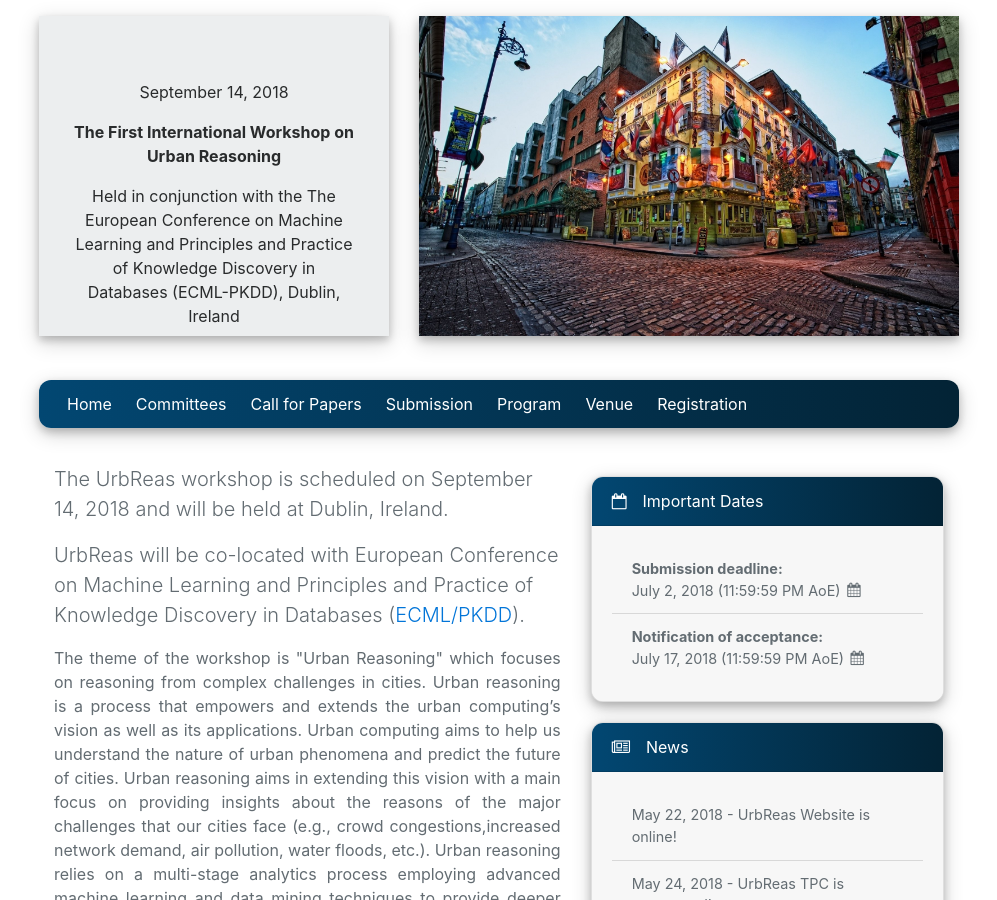
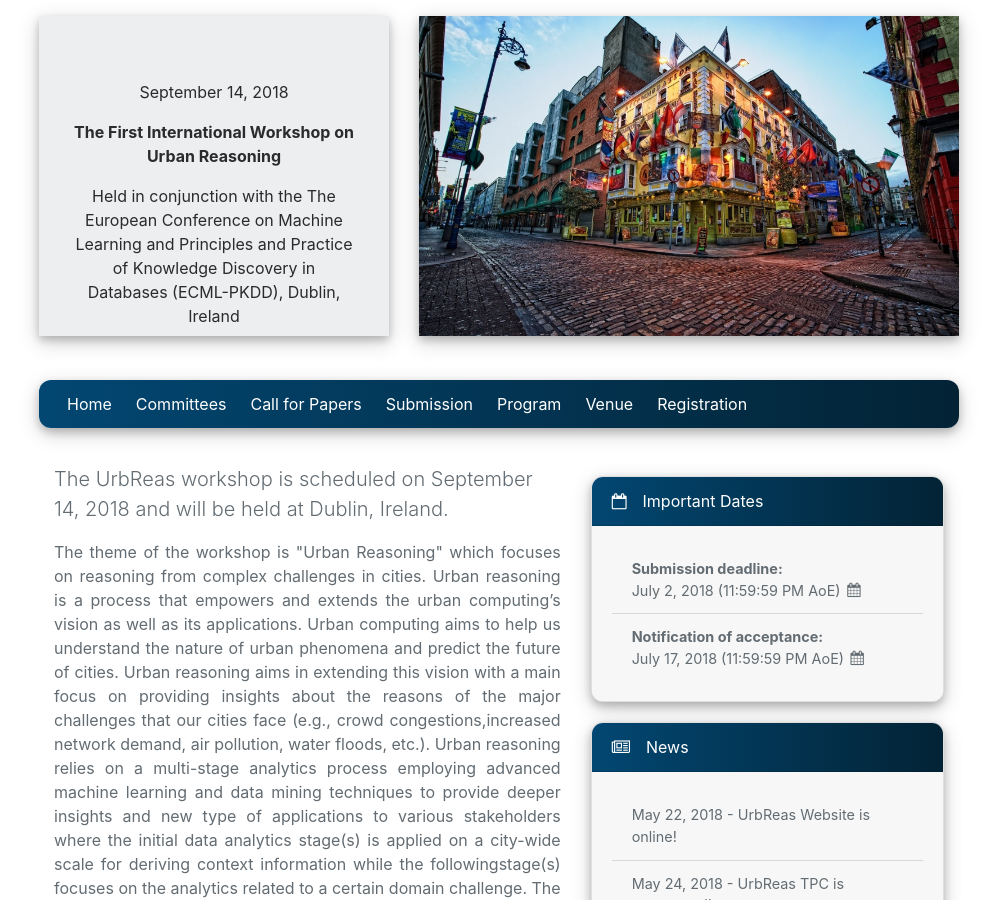
Before and after one commit to UrbanReasoningWorkshop/urbanreasoningworkshop.github.io, a Jekyll site: the page built from index.html, in a window 1280 px wide and 900 px high. Shown: the whole window, without its empty margins (141-1138 px from the left). Built offline with Jekyll 4.4.1, drawn with Linux system fonts in a browser that asks for light colours; nearby versions of some CDN libraries.

Commit message:
Update index.html

```diff
--- a/index.html
+++ b/index.html
@@ -16,9 +16,6 @@ slide_id: 0
 
                 <p class="lead">
                     The UrbReas workshop is scheduled on September 14, 2018 and will be held at Dublin, Ireland.
-                </p>
-                <p class="lead">
-                    UrbReas will be co-located with European Conference on Machine Learning and Principles and Practice of Knowledge Discovery in Databases (<a href="http://www.ecmlpkdd2018.org/">ECML/PKDD</a>).
                 </p>
 
                 <p align="justify">The theme of the workshop is "Urban Reasoning" which focuses on reasoning from complex challenges in cities.
```
